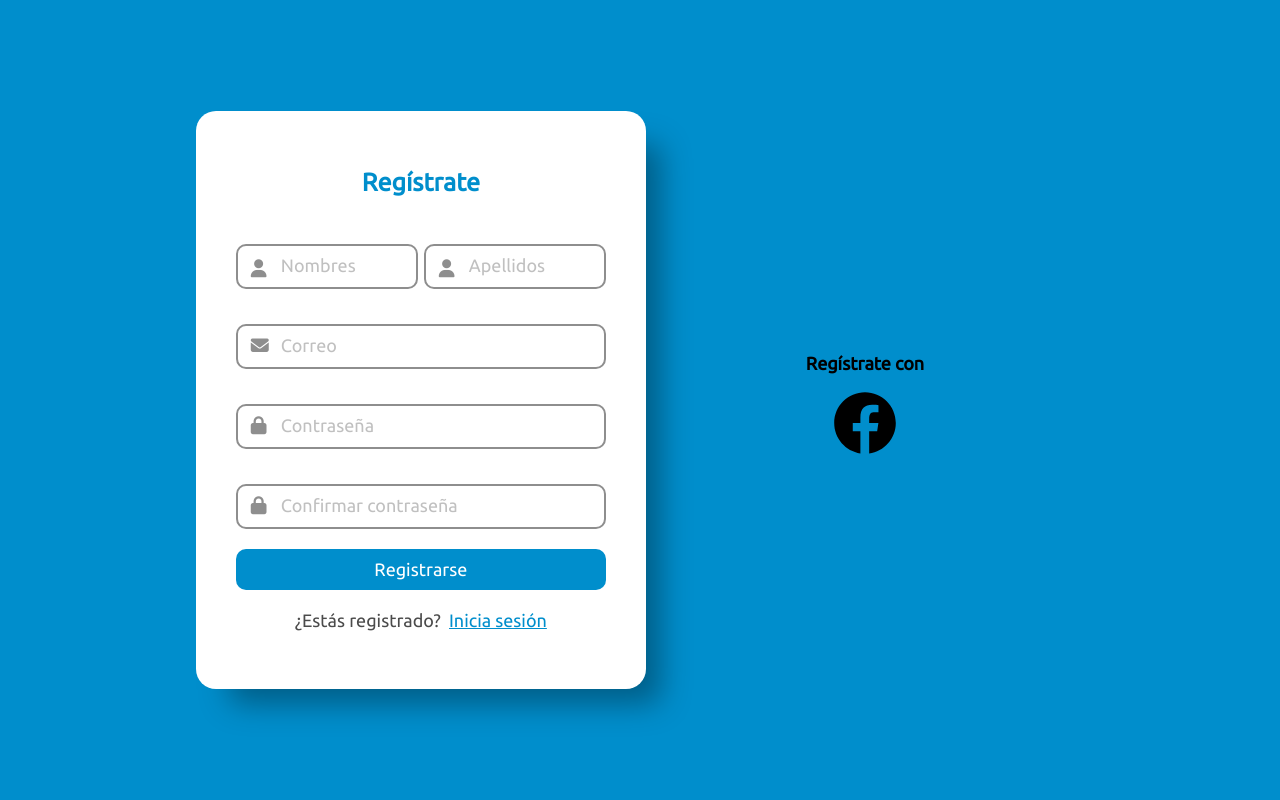
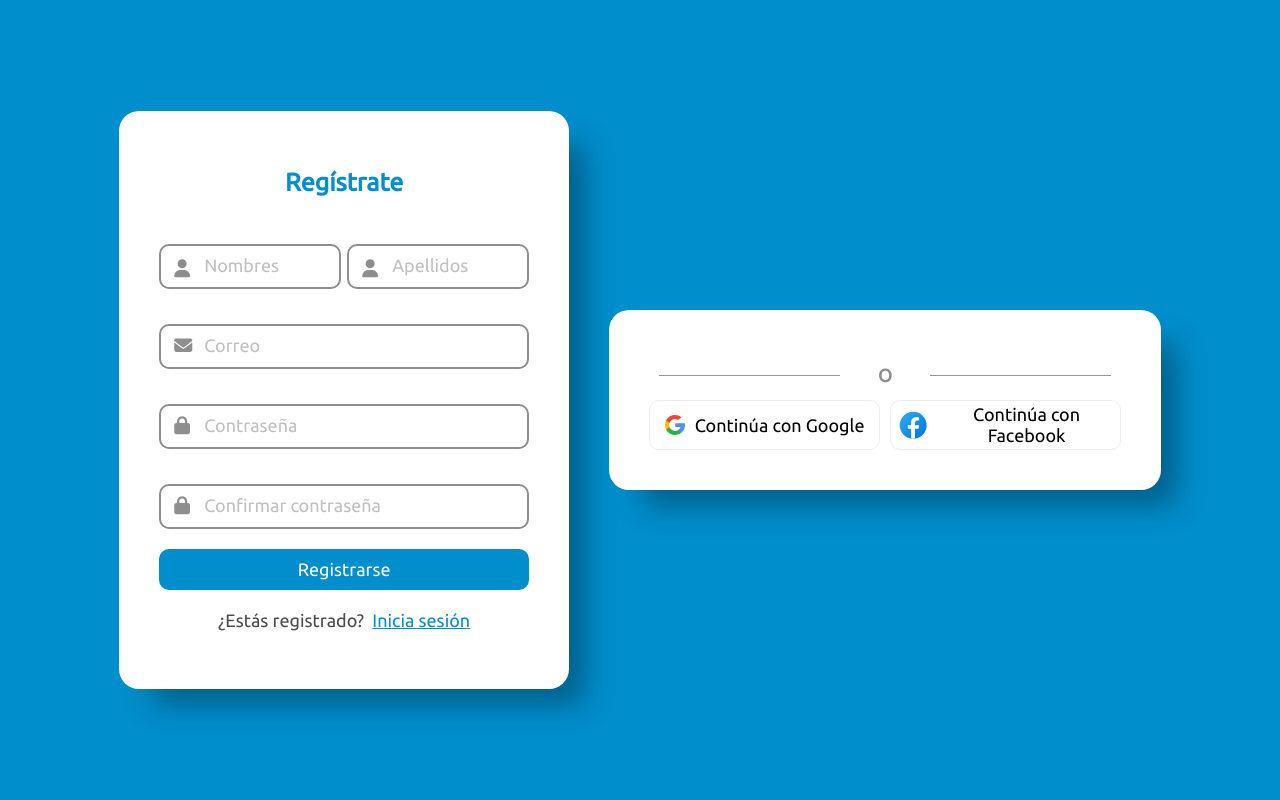
Before and after one commit to MarchenaTejada/FlashStore, a PHP site: page /registro.php in a window 1280 px wide. Run offline with PHP 8.4, Linux system fonts and the light colour scheme; some libraries are stand-ins or nearby versions.

Commit message:
Añadiendo animaciones

```diff
--- a/Desarrollo/assets/css/styles.css
+++ b/Desarrollo/assets/css/styles.css
@@ -19,7 +19,8 @@ main{
     height: inherit;
     width: 100%;
     display: flex;
-    margin: auto;
+    gap: 40px;
+    /* margin: auto; */
     justify-content: center;
     flex-wrap: wrap;
 }
@@ -42,11 +43,6 @@ h1{
     max-width: 450px;
     min-width: 320px;
     box-shadow: 24px 24px 30px -9px rgba(0,0,0,0.34);
-}
-
-.redes-container{
-    margin: auto 12.5%;
-    text-align: center;
 }
 
 .form-item{
@@ -144,6 +140,7 @@ footer{
 
 .form-btn:hover{
     background-color: #096c96;
+    transform: scale(1.05);
 }
 
 .warning{
@@ -159,3 +156,52 @@ footer{
 .message a{
     color: var(--primary-color);
 }
+
+.redes-container{
+    border-radius: 20px;
+    background-color: #fff;
+    margin: auto 0;
+    text-align: center;
+    padding: 40px;
+    box-shadow: 24px 24px 30px -9px rgba(0,0,0,0.34);
+}
+
+.flex-row{
+    display: flex;
+    gap: 10px;
+}
+
+.btn {
+    width: 100%;
+    height: 50px;
+    border-radius: 10px;
+    display: flex;
+    justify-content: center;
+    align-items: center;
+    gap: 10px;
+    border: 1px solid #ededef;
+    background-color: white;
+    cursor: pointer;
+    transition: 0.2s ease-in-out;
+  }
+
+  .btn:hover {
+    border: 1px solid #2d79f3;
+    transform: scale(1.02);
+  }
+
+  .separator {
+    display: grid;
+    grid-template-columns: 2fr 1fr 2fr;
+    color: var(--inactive-color);
+    margin: 0 10px;
+  }
+
+  .separator .line {
+    display: inline-block;
+    width: 100%;
+    height: 1px;
+    border: 0;
+    background-color: #979797;
+    margin: auto;
+  }
--- a/Desarrollo/registro.php
+++ b/Desarrollo/registro.php
@@ -7,29 +7,31 @@
         $surname = $_POST['surname'];
         $user = $_POST['mail'];
         $pass = $_POST['pass'];
-        if ($db->insertar($name, $surname, $user, $pass) ) {
-            echo "Usuario registrado correctamente.";
-        } else {
-            echo "Error al registrar el usuario.";
-        }
-        $db->cerrarConexion();
-    }
-?>
+        if ($db->insertar($name, $surname, $user, $pass) ) { echo "Usuario
+registrado correctamente."; } else { echo "Error al registrar el usuario."; }
+$db->cerrarConexion(); } ?>
 
 <!DOCTYPE html>
 <html lang="es">
   <head>
-    <meta charset="UTF-8">
-    <meta name="viewport" content="width=device-width, initial-scale=1.0">
+    <meta charset="UTF-8" />
+    <meta name="viewport" content="width=device-width, initial-scale=1.0" />
     <title>Registro</title>
     <!-- <link rel="stylesheet" href="assets/css/normalize.css"> -->
-    <link rel="stylesheet" href="assets/css/styles.css">
+    <link rel="stylesheet" href="assets/css/styles.css" />
     <!-- Fuente - conexión -->
-    <link rel="preconnect" href="https://fonts.googleapis.com">
-    <link rel="preconnect" href="https://fonts.gstatic.com" crossorigin>
-    <link href="https://fonts.googleapis.com/css2?family=Roboto:wght@100;300;400;500&family=Ubuntu:wght@300;400&display=swap" rel="stylesheet">
+    <link rel="preconnect" href="https://fonts.googleapis.com" />
+    <link rel="preconnect" href="https://fonts.gstatic.com" crossorigin />
+    <link
+      href="https://fonts.googleapis.com/css2?family=Roboto:wght@100;300;400;500&family=Ubuntu:wght@300;400&display=swap"
+      rel="stylesheet"
+    />
     <!-- Iconos de la página web -->
-    <script src="https://kit.fontawesome.com/8219737d4a.js" crossorigin="anonymous"></script>
+    <script
+      src="https://kit.fontawesome.com/8219737d4a.js"
+      crossorigin="anonymous"
+    ></script>
+    <style></style>
   </head>
   <body>
     <header></header>
@@ -39,45 +41,135 @@
         <form id="form-register" action="" method="post">
           <div class="double">
             <div class="form-item">
-                        <input id="name" type="text"  name="name" autocomplete="off" class="form-input" placeholder=" " required>
+              <input
+                id="name"
+                type="text"
+                name="name"
+                autocomplete="off"
+                class="form-input"
+                placeholder=" "
+                required
+              />
               <label for="name" class="form-label">Nombres</label>
               <i class="fa-solid fa-user"></i>
             </div>
             <div class="form-item">
-                        <input id="surname" type="text" name="surname" autocomplete="off" class="form-input" placeholder=" " required>
+              <input
+                id="surname"
+                type="text"
+                name="surname"
+                autocomplete="off"
+                class="form-input"
+                placeholder=" "
+                required
+              />
               <label for="surname" class="form-label">Apellidos</label>
               <i class="fa-solid fa-user"></i>
             </div>
           </div>
 
           <div class="form-item">
-                    <input id="mail" type="text" name="mail" autocomplete="off" class="form-input" placeholder=" " required>
+            <input
+              id="mail"
+              type="text"
+              name="mail"
+              autocomplete="off"
+              class="form-input"
+              placeholder=" "
+              required
+            />
             <label for="mail" class="form-label">Correo</label>
             <i class="fa-solid fa-envelope"></i>
           </div>
           <div class="form-item">
-                    <input id="password" type="password" name="pass" autocomplete="off" class="form-input" placeholder=" " required>
+            <input
+              id="password"
+              type="password"
+              name="pass"
+              autocomplete="off"
+              class="form-input"
+              placeholder=" "
+              required
+            />
             <label for="password" class="form-label">Contraseña</label>
             <i class="fa-solid fa-lock"></i>
           </div>
           <div class="form-item">
-                    <input id="password-confirm" type="password" name="pass-confirm" class="form-input" placeholder=" " required>
-                    <label for="password-confirm" class="form-label">Confirmar contraseña</label>
+            <input
+              id="password-confirm"
+              type="password"
+              name="pass-confirm"
+              class="form-input"
+              placeholder=" "
+              required
+            />
+            <label for="password-confirm" class="form-label"
+              >Confirmar contraseña</label
+            >
             <i class="fa-solid fa-lock"></i>
           </div>
           <button class="form-btn" type="submit">Registrarse</button>
           <div class="message">
-                    <p>¿Estás registrado? &nbsp;<a href="index.php">Inicia sesión</a></p>
+            <p>
+              ¿Estás registrado? &nbsp;<a href="index.php">Inicia sesión</a>
+            </p>
           </div>
           <p class="warning" id="warning"></p>
         </form>
       </div>
       <div class="redes-container">
-            <h2>Regístrate con</h2>
-            <svg class="svg-fb" xmlns="http://www.w3.org/2000/svg" x="0px" y="0px" width="70" height="70" viewBox="0 0 50 50">
-                <title>Facebook</title>
-                <path d="M25,3C12.85,3,3,12.85,3,25c0,11.03,8.125,20.137,18.712,21.728V30.831h-5.443v-5.783h5.443v-3.848 c0-6.371,3.104-9.168,8.399-9.168c2.536,0,3.877,0.188,4.512,0.274v5.048h-3.612c-2.248,0-3.033,2.131-3.033,4.533v3.161h6.588 l-0.894,5.783h-5.694v15.944C38.716,45.318,47,36.137,47,25C47,12.85,37.15,3,25,3z"></path>
+        <div class="separator">
+            <hr class="line">
+            <h2>O</h2>
+            <hr class="line">
+        </div>
+        <div class="flex-row">
+          <button class="btn google">
+            <svg
+              version="1.1"
+              width="20"
+              id="Layer_1"
+              x="0px"
+              y="0px"
+              viewBox="0 0 512 512"
+              style="enable-background: new 0 0 512 512"
+              xml:space="preserve"
+            >
+              <path
+                style="fill: #fbbb00"
+                d="M113.47,309.408L95.648,375.94l-65.139,1.378C11.042,341.211,0,299.9,0,256
+            c0-42.451,10.324-82.483,28.624-117.732h0.014l57.992,10.632l25.404,57.644c-5.317,15.501-8.215,32.141-8.215,49.456
+            C103.821,274.792,107.225,292.797,113.47,309.408z"
+              ></path>
+              <path
+                style="fill: #518ef8"
+                d="M507.527,208.176C510.467,223.662,512,239.655,512,256c0,18.328-1.927,36.206-5.598,53.451
+            c-12.462,58.683-45.025,109.925-90.134,146.187l-0.014-0.014l-73.044-3.727l-10.338-64.535
+            c29.932-17.554,53.324-45.025,65.646-77.911h-136.89V208.176h138.887L507.527,208.176L507.527,208.176z"
+              ></path>
+              <path
+                style="fill: #28b446"
+                d="M416.253,455.624l0.014,0.014C372.396,490.901,316.666,512,256,512
+            c-97.491,0-182.252-54.491-225.491-134.681l82.961-67.91c21.619,57.698,77.278,98.771,142.53,98.771
+            c28.047,0,54.323-7.582,76.87-20.818L416.253,455.624z"
+              ></path>
+              <path
+                style="fill: #f14336"
+                d="M419.404,58.936l-82.933,67.896c-23.335-14.586-50.919-23.012-80.471-23.012
+            c-66.729,0-123.429,42.957-143.965,102.724l-83.397-68.276h-0.014C71.23,56.123,157.06,0,256,0
+            C318.115,0,375.068,22.126,419.404,58.936z"
+              ></path>
             </svg>
+
+            Continúa con Google</button
+          ><button class="btn fb">
+          <svg xmlns="http://www.w3.org/2000/svg" x="0px" y="0px" width="35" viewBox="0 0 48 48">
+<linearGradient id="Ld6sqrtcxMyckEl6xeDdMa_uLWV5A9vXIPu_gr1" x1="9.993" x2="40.615" y1="9.993" y2="40.615" gradientUnits="userSpaceOnUse"><stop offset="0" stop-color="#2aa4f4"></stop><stop offset="1" stop-color="#007ad9"></stop></linearGradient><path fill="url(#Ld6sqrtcxMyckEl6xeDdMa_uLWV5A9vXIPu_gr1)" d="M24,4C12.954,4,4,12.954,4,24s8.954,20,20,20s20-8.954,20-20S35.046,4,24,4z"></path><path fill="#fff" d="M26.707,29.301h5.176l0.813-5.258h-5.989v-2.874c0-2.184,0.714-4.121,2.757-4.121h3.283V12.46 c-0.577-0.078-1.797-0.248-4.102-0.248c-4.814,0-7.636,2.542-7.636,8.334v3.498H16.06v5.258h4.948v14.452 C21.988,43.9,22.981,44,24,44c0.921,0,1.82-0.084,2.707-0.204V29.301z"></path>
+</svg>
+
+            Continúa con Facebook
+          </button>
+        </div>
       </div>
     </main>
   </body>
```
Also changed, not shown: code.html (added). Lines whose indentation alone changed are shown as unchanged.
